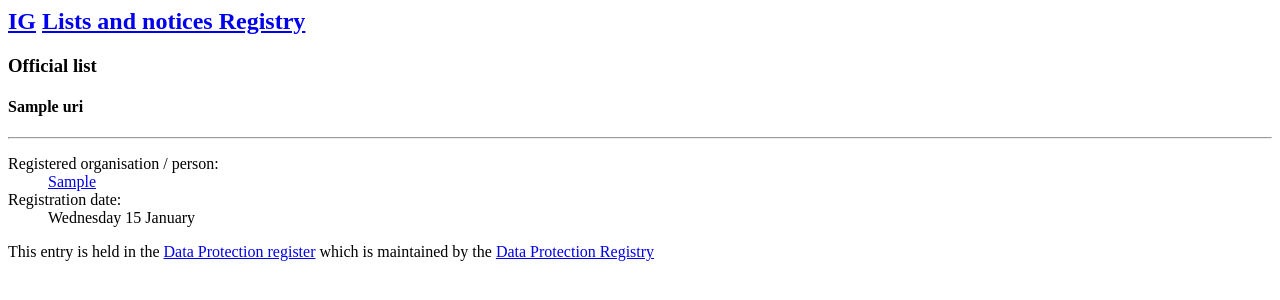
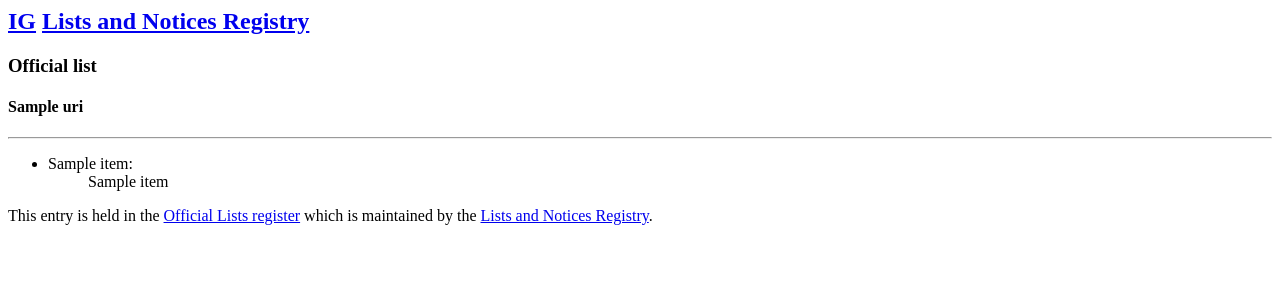
Before and after one commit to sausages-of-the-future/registry, a Flask app: template registry/templates/lists.html in a window 1280 px wide. Shown: the top 300 px of the page. Run offline with Flask 2, Linux system fonts and the light colour scheme; the template is opened without the code that fills it: most values are stand-ins (such as "Sample title", 1, 10 or a date in 2020); parts of the project's set-up code (start-up, migrations or seed data) failed here and were passed over.

Commit message:
link to lists register

```diff
--- a/registry/__init__.py
+++ b/registry/__init__.py
@@ -29,7 +29,6 @@ db = MongoEngine(app)
 #app.logger.addHandler(fh)
 #app.logger.addHandler(ch)
 
-
 #login
 login_manager = LoginManager(app)
 login_manager.login_view = "%s/choose-provider" % app.config['BASE_URL']
--- a/registry/registers.py
+++ b/registry/registers.py
@@ -112,7 +112,7 @@ class List(RegisterBase):
     list_data = ListField(DictField())
 
     def to_dict(self):
-        return {'uri': self.uri, 'name': self.name, 'list_data': self.list_data}
+        return {'uri': self.uri, 'name': self.name, 'list_data': self.list_data, 'slug': self._slug}
 
 class Address(RegisterBase):
     """
--- a/registry/templates/lists.html
+++ b/registry/templates/lists.html
@@ -1,6 +1,6 @@
 {% extends "base.html" %}
 {% block title %}Data Protection{% endblock %}
-{% block header_title %}Lists and notices Registry{% endblock %}
+{% block header_title %}Lists and Notices Registry{% endblock %}
 {% block content %}
     <div class="row">
       <div class="small-12 columns">
@@ -8,16 +8,22 @@
           <h3>Official list</h3>
           <h4>{{ data.uri.split('/')[-1] }}</h4>
           <hr/>
-          <dl>
-            <dt>Registered organisation / person:</dt>
-            <dd><a href="{{ data.organisation_uri }}">{{ data.organisation_uri }}</a></dd>
-            <dt>Registration date:</dt>
-            <dd>{{ data.registration_date|format_date }}</dd>
-          </dl>
+          <ul>
+            {% for item in data.list_data %}
+              <li>
+                <dl>
+                  {% for k, v in item.items() %}
+                    <dt>{{k}}: </dt>
+                    <dd>{{v}}</dd>
+                  {% endfor %}
+                </dl>
+              </li>
+            {% endfor %}
+          </ul>
       </div>
       <p>
-        This entry is held in the <a href="#">Data Protection register</a> which is
-        maintained by the <a href="#">Data Protection Registry</a>
+        This entry is held in the <a href="#">Official Lists register</a> which is
+        maintained by the <a href="#">Lists and Notices Registry</a>.
       </p>
     </div>
   </div>
```
